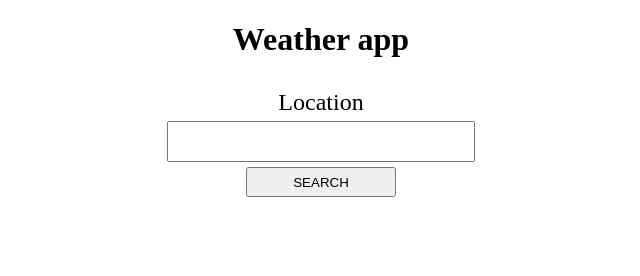
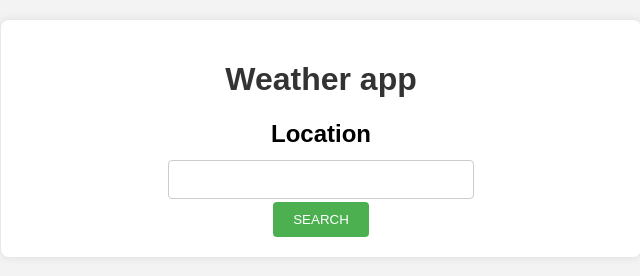
Before and after one commit to tajciglar/Weather-App, a plain HTML site: page index.html in a window 1280 px wide. Shown: the whole page, without its empty margins (319-959 px from the left). Drawn offline with Linux system fonts and the light colour scheme.

Commit message:
Add styling & text change

```diff
--- a/script.js
+++ b/script.js
@@ -1,5 +1,5 @@
 const submit = document.getElementById('searchButton');
-console.log(submit)
+
 submit.addEventListener('click', async (event) =>{
     event.preventDefault();
 
@@ -48,10 +48,19 @@ function showOnScreen(info, name) {
     mainContainer.appendChild(infoContainer);
     infoContainer.setAttribute('id', 'infoContainer');
 
-    // Iterate over both arrays simultaneously
     for (let i = 0; i < info.length; i++) {
         const p = document.createElement('p');
         infoContainer.appendChild(p);
-        p.textContent = `${name[i]} ${info[i]}`;
+        if (name[i] === 'Temperature:' || name[i] === 'Feels like:')
+        {
+            console.log("in");
+            p.innerHTML = `${name[i]} ${info[i]} &deg;C`;
+        } else if (name[i] === 'Humidity:'){
+            p.textContent = `${name[i]} ${info[i]} %`;
+        } else if (name[i] === 'Wind:') {
+            p.textContent = `${name[i]} ${info[i]} km/h`;
+        } else {
+            p.innerHTML = `${name[i]} ${info[i]}`;
+        }
     }
 }
--- a/style.css
+++ b/style.css
@@ -4,17 +4,28 @@ html, body{
     height: 100%;
 }
 
+body {
+    font-family: 'Arial', sans-serif;
+    background-color: #f3f3f3;
+}
 
 #container {
-    display: grid;
-    grid-template-rows: 1fr 8fr;
-    height: 100%;
+    max-width: 600px;
+    margin: 20px auto;
+    background-color: #fff;
+    box-shadow: 0 0 10px rgba(0, 0, 0, 0.1);
+    border-radius: 8px;
+    padding: 20px;
 }
 
 #header {
-    display: flex;
-    justify-content: center;
+    text-align: center;
+    margin-bottom: 20px;;
 }
+
+h1 {
+    color: #333;
+  }
 
 #main {
     display: flex;
@@ -30,6 +41,12 @@ html, body{
     font-size: 3vh;
 }
 
+label {
+    display: block;
+    margin-bottom: 10px;
+    font-weight: bold;
+}
+
 #searchBar input {
     max-width: 300px;
     min-width: 250px;
@@ -37,13 +54,23 @@ html, body{
     font-size: 3vh;
     text-align: center;
     margin: 2%;
+    border: 1px solid #ccc;
+    border-radius: 4px;
+
 }
 
-#searchBar button{
-    width: 150px;
-    height: 30px;
+#searchButton{
+    padding: 10px 20px;
+    background-color: #4CAF50;
+    color: #fff;
+    border: none;
+    border-radius: 4px;
+    cursor: pointer;
 }
 
+#searchButton:hover {
+    background-color: #45a049;
+}
 
 #infoContainer {
     border: solid 1px black;
@@ -51,3 +78,17 @@ html, body{
     padding: 2%;
     margin: 2%;
 }
+
+#infoContainer {
+    border: 1px solid #ddd;
+    border-radius: 8px;
+    padding: 15px;
+    margin-top: 20px;
+}
+
+#infoContainer p {
+    margin-bottom: 10px;
+    font-weight: bold;
+    font-size: 2vh;
+    color: #333;
+}
```
